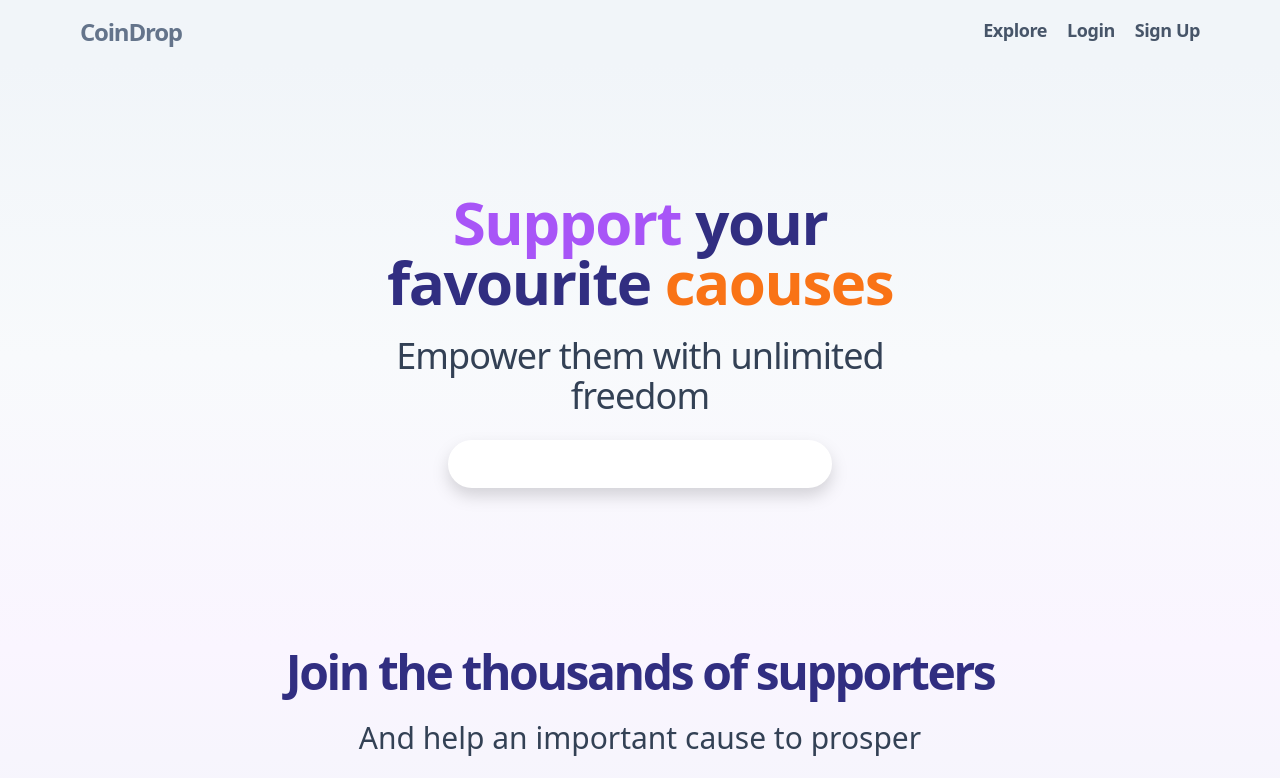
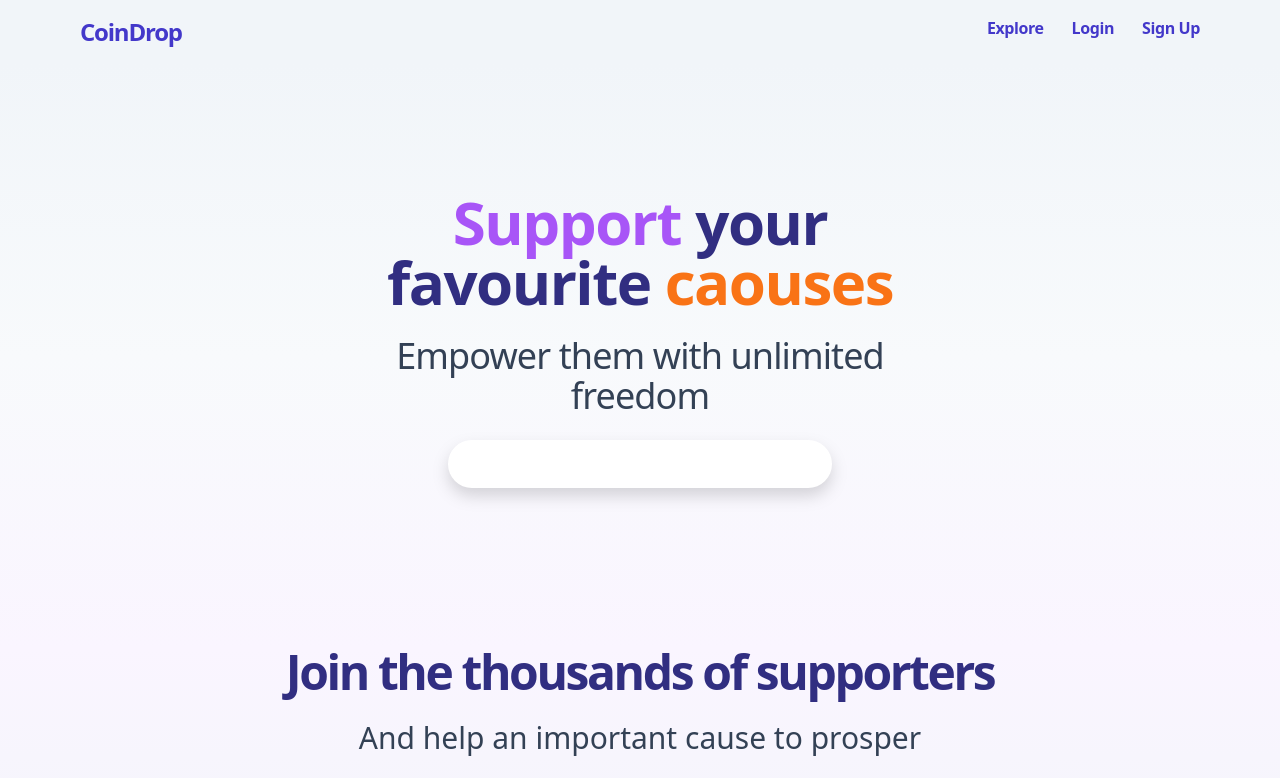
Before and after one commit to CodecoolGlobal/el-proyecte-grande-sprint-1-java-tamasstephen, a React (Create React App) app in the folder frontend/: page / in a window 1280 px wide. Shown: the top 778 px of the page. Built offline with nearby package versions, Linux system fonts and the light colour scheme.

Commit message:
style: Refine nav styles

```diff
--- a/frontend/src/components/Navigation.jsx
+++ b/frontend/src/components/Navigation.jsx
@@ -20,15 +20,15 @@ export const Navigation = () => {
         <div className="logo">
           <a
             href="/"
-            className="text-xl font-bold text-slate-500 tracking-tighter md:text-2xl"
+            className="text-xl font-bold text-indigo-700 tracking-tighter md:text-2xl"
           >
             CoinDrop
           </a>
         </div>
-        <ul className="hidden md:flex text-slate-600 font-bold text-lg tracking-tight">
-          <li className="pl-5">Explore</li>
-          <li className="pl-5">Login</li>
-          <li className="pl-5">Sign Up</li>
+        <ul className="hidden md:flex text-indigo-700 font-bold tracking-tight">
+          <li className="pl-7">Explore</li>
+          <li className="pl-7">Login</li>
+          <li className="pl-7">Sign Up</li>
         </ul>
         <div
           className="flex items-center hamburger md:hidden"
--- a/frontend/src/components/landing/Hero.jsx
+++ b/frontend/src/components/landing/Hero.jsx
@@ -15,7 +15,7 @@ const Hero = () => {
       </p>
       <input
         type="text"
-        className="h-10 rounded-full drop-shadow-[0_8px_8px_rgba(0,0,0,0.15)] pl-4 focus:outline-sky-600 lg:h-12 lg:w-96"
+        className="h-10 rounded-full drop-shadow-[0_8px_8px_rgba(0,0,0,0.15)] pl-4 focus:outline-indigo-500 lg:h-12 lg:w-96"
       />
     </div>
   );
```
